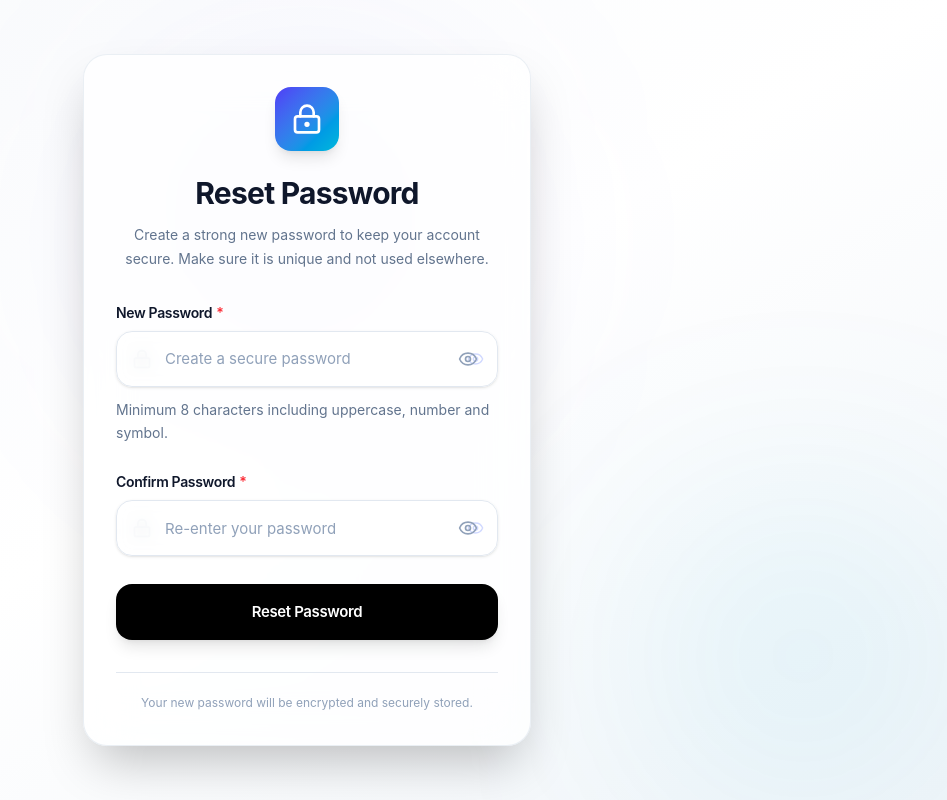
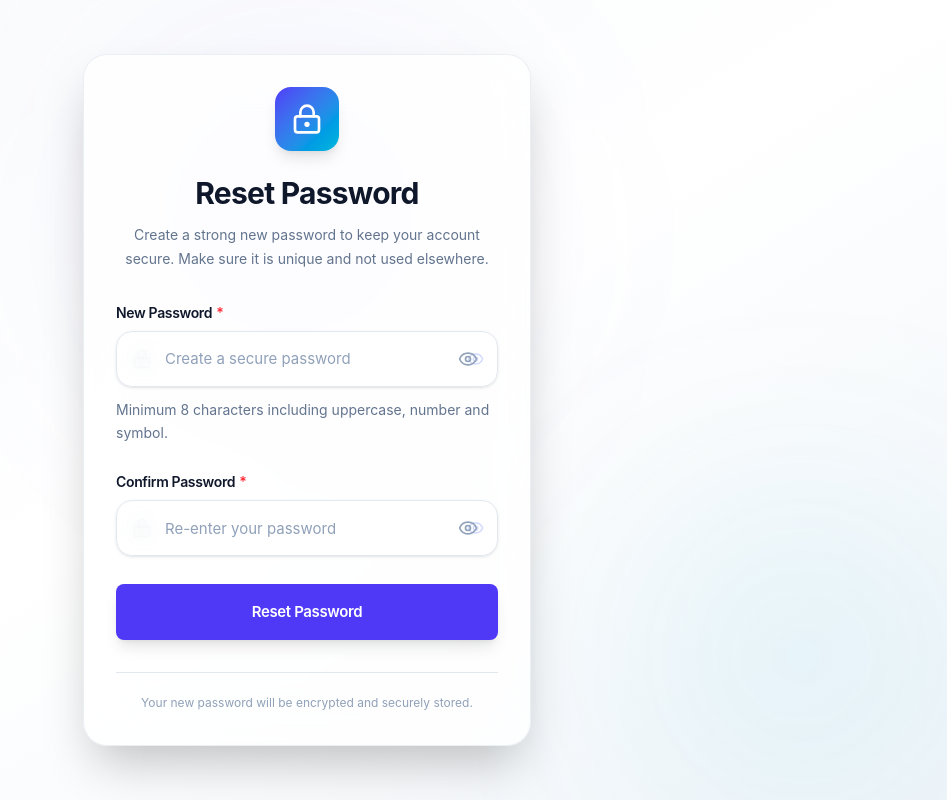
Before and after one commit to nitishchahal/NexusERP, a React (Vite) app in the folder frontend/: page /reset-password in a window 1280 px wide. Shown: the whole page, without its empty margins (333-1280 px from the left). Built offline with nearby package versions, Linux system fonts and the light colour scheme.

Commit message:
Button modification

```diff
--- a/frontend/src/components/ui/Button/Button.tsx
+++ b/frontend/src/components/ui/Button/Button.tsx
@@ -1,12 +1,10 @@
+import { Loader2 } from "lucide-react";
+
 import type { ButtonProps } from "./button.types";
-
 import {
   buttonSizes,
   buttonVariants,
 } from "./button.styles";
-
-import { Loader2 } from "lucide-react";
-import { cn } from "../../../lib/cn"; // adjust path to your actual lib location
 
 const Button = ({
   children,
@@ -22,13 +20,15 @@ const Button = ({
     <button
       {...props}
       disabled={disabled || loading}
-      className={cn(
-        "inline-flex items-center justify-center gap-2 rounded-lg font-medium transition-all duration-200 disabled:cursor-not-allowed disabled:opacity-60",
-        buttonVariants[variant],
-        buttonSizes[size],
-        fullWidth && "w-full",
-        className
-      )}
+      className={`
+        inline-flex items-center justify-center gap-2 rounded-lg font-medium
+        transition-all duration-200
+        disabled:cursor-not-allowed disabled:opacity-60
+        ${buttonVariants[variant]}
+        ${buttonSizes[size]}
+        ${fullWidth ? "w-full" : ""}
+        ${className}
+      `}
     >
       {loading && <Loader2 size={18} className="animate-spin" />}
       {children}
```
